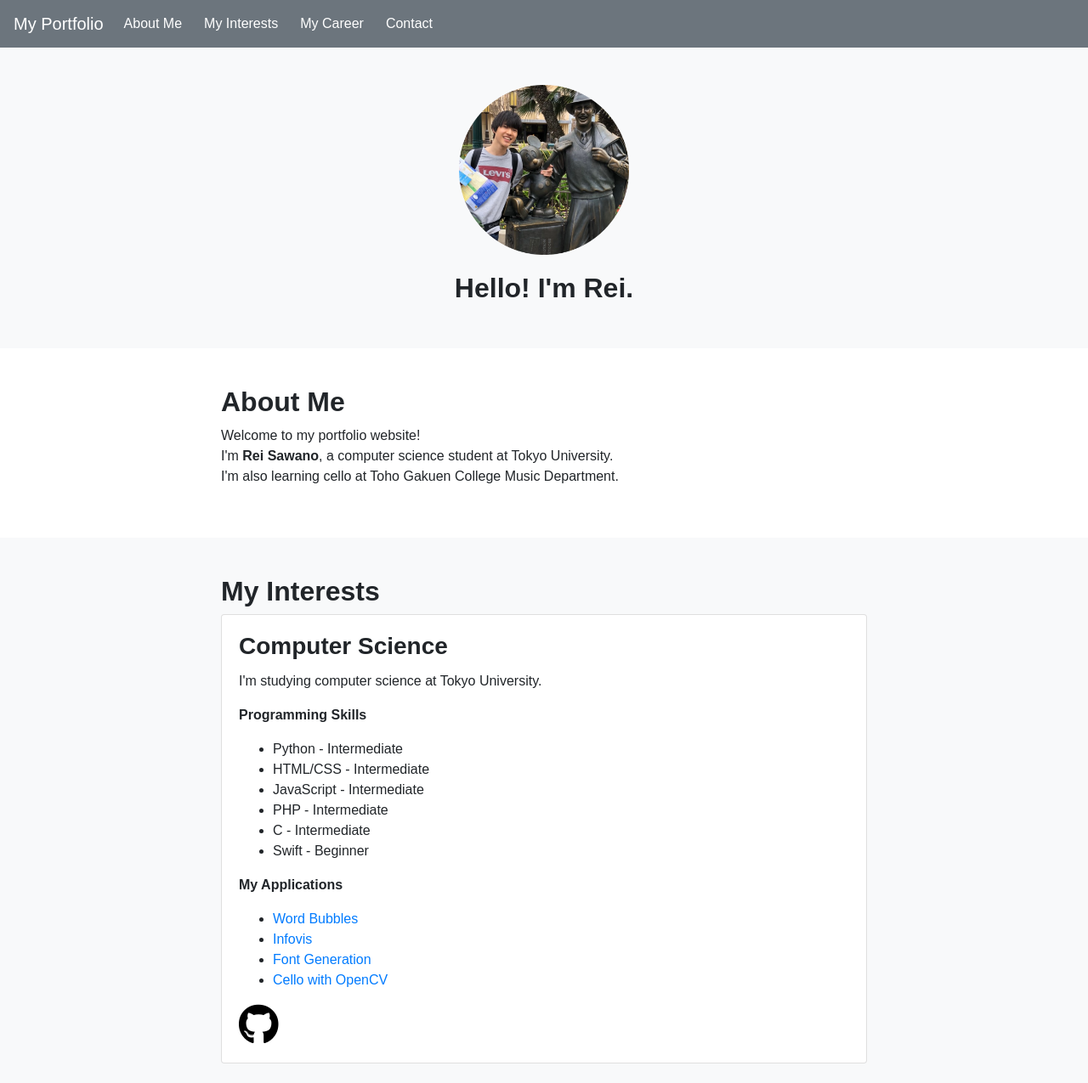
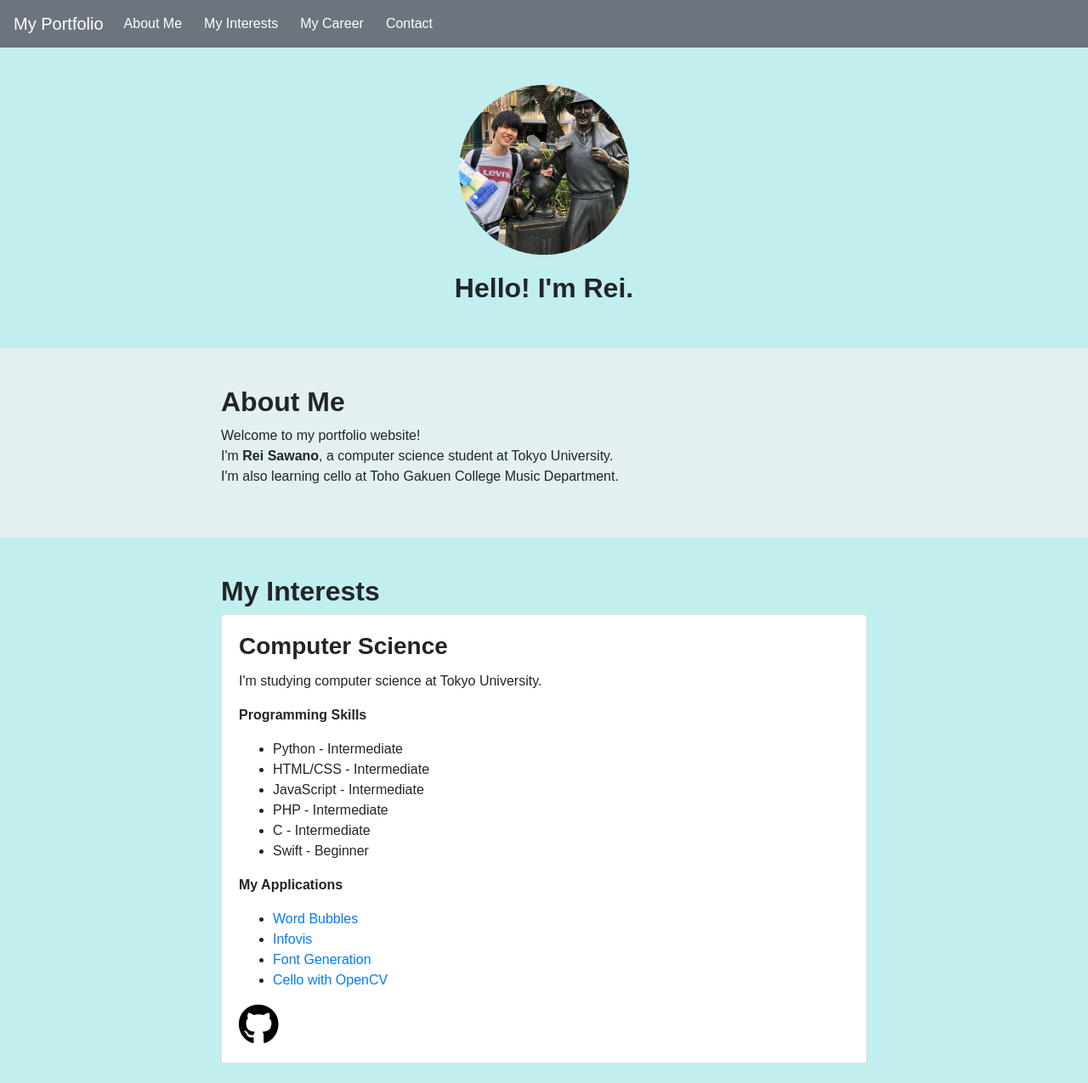
Before and after one commit to reireirei1221/My-portfolio, a plain HTML site: page index.html in a window 1280 px wide. Shown: the top 1275 px of the page at 85% size. Drawn offline with nearby package versions, Linux system fonts and the light colour scheme.

Commit message:
changed color

```diff
--- a/index.html
+++ b/index.html
@@ -37,14 +37,14 @@
         </nav>
     </header>
 
-    <section id="hello" class="py-4 bg-light">
+    <section id="hello" class="py-4" style="background-color:rgb(193, 238, 238)">
         <div class="container top-container">
             <img src="images/my_profile_img.png" class="my-profile-img">
             <h2>Hello! I'm Rei.</h2>
         </div>
     </section>
 
-    <section id="about" class="py-4">
+    <section id="about" class="py-4" style="background-color:rgb(228, 240, 240)">
         <div class="container">
             <h2>About Me</h2>
             <p>Welcome to my portfolio website!
@@ -54,7 +54,7 @@
         </div>
     </section>
 
-    <section id="interests" class="bg-light py-4">
+    <section id="interests" class="py-4" style="background-color:rgb(193, 238, 238)">
         <div class="container">
             <h2  class="">My Interests</h2>
             <div class="row">
@@ -111,7 +111,7 @@
         </div>
     </section>
 
-    <section id="career" class="py-4">
+    <section id="career" class="py-4" style="background-color:rgb(228, 240, 240)">
         <div class="container">
             <h2>My Career</h2>
             <div class="timeline">
```
